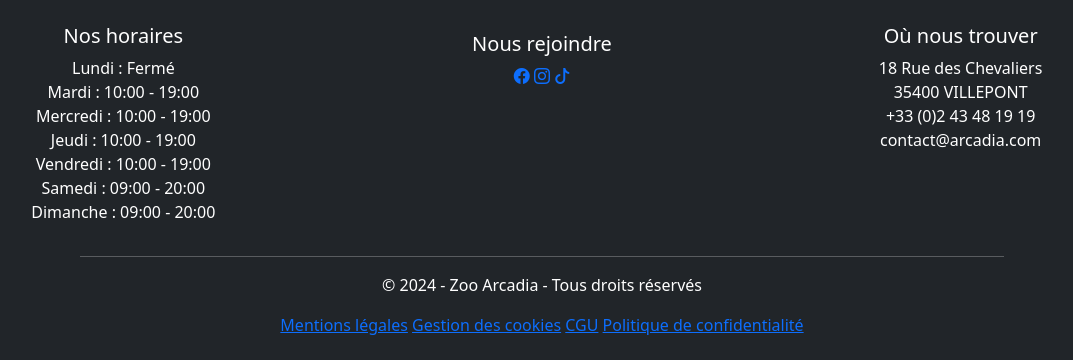
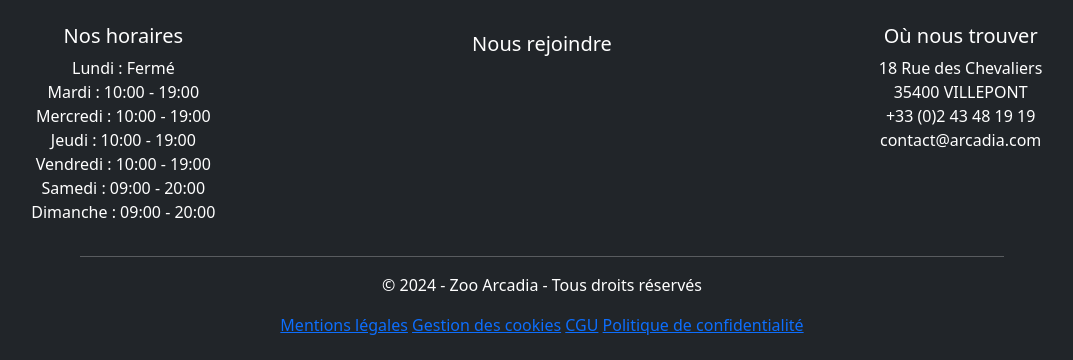
Before and after one commit to jeanne-bdh/ZooArcadia, a PHP site: page / in a window 1280 px wide. Shown: the part 65-425 px from the top of the page, without its empty margins (98-1171 px from the left). Run offline with PHP 8.4, Linux system fonts and the light colour scheme; some libraries are stand-ins or nearby versions.

Commit message:
update icons

```diff
--- a/pages/header.php
+++ b/pages/header.php
@@ -5,7 +5,7 @@
     <meta charset="UTF-8">
     <meta name="viewport" content="width=device-width, initial-scale=1.0">
     <link rel="stylesheet" href="/node_modules/bootstrap/dist/css/bootstrap.min.css">
-    <link rel="stylesheet" href="/node_modules/bootstrap-icons/font/bootstrap-icons.css">
+
 
 
     <title>ZOO ARCADIA</title>
```
